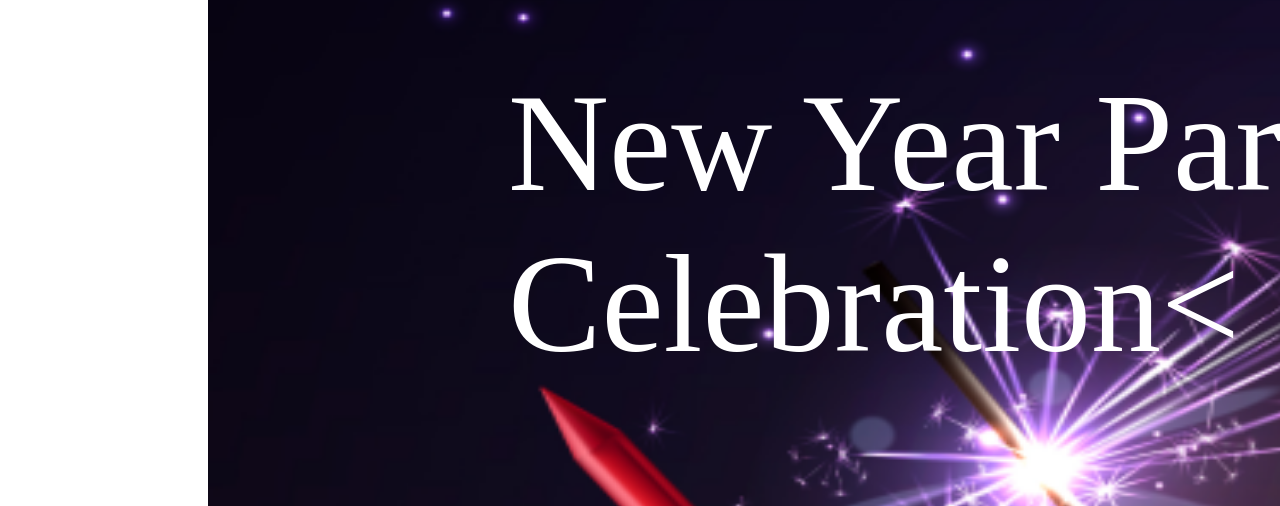
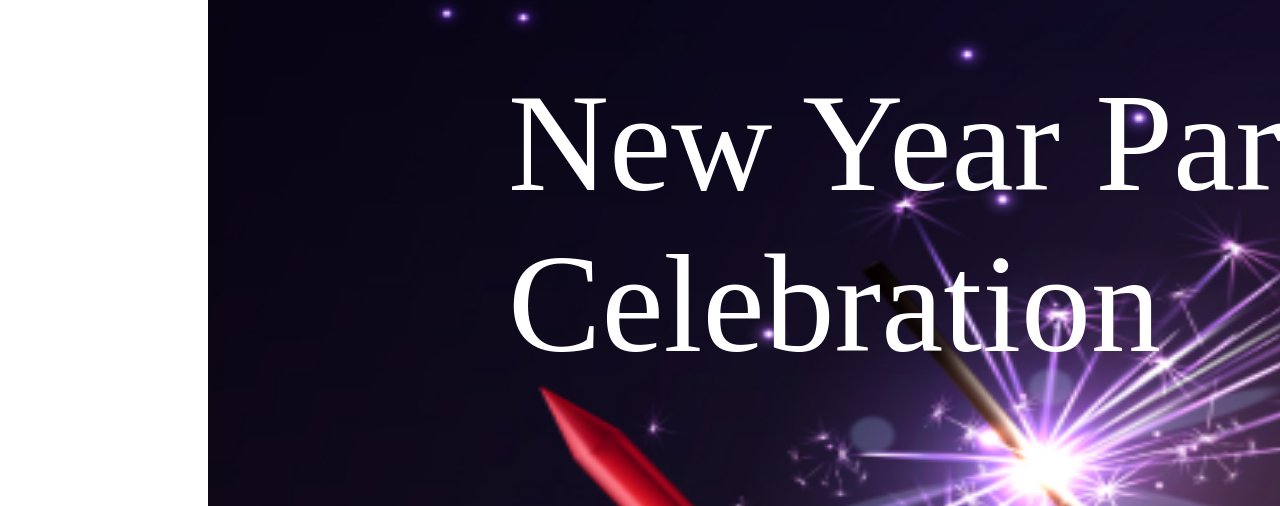
Before and after one commit to tishalaa/my-new-year-project, a plain HTML site: page work.htm in a window 1280 px wide. Shown: the part 446-952 px from the top of the page. Drawn offline with Linux system fonts and the light colour scheme.

Commit message:
included the work.html file

```diff
--- a/work.htm
+++ b/work.htm
@@ -14,7 +14,7 @@
                 <h5>Happy New Year</h5>
                  </div>
               <div class="banner-text2"
-           <p>New Year Party Celebration<
+           <p>New Year Party Celebration</p>
      </div>
         </div>
             </header>
```
